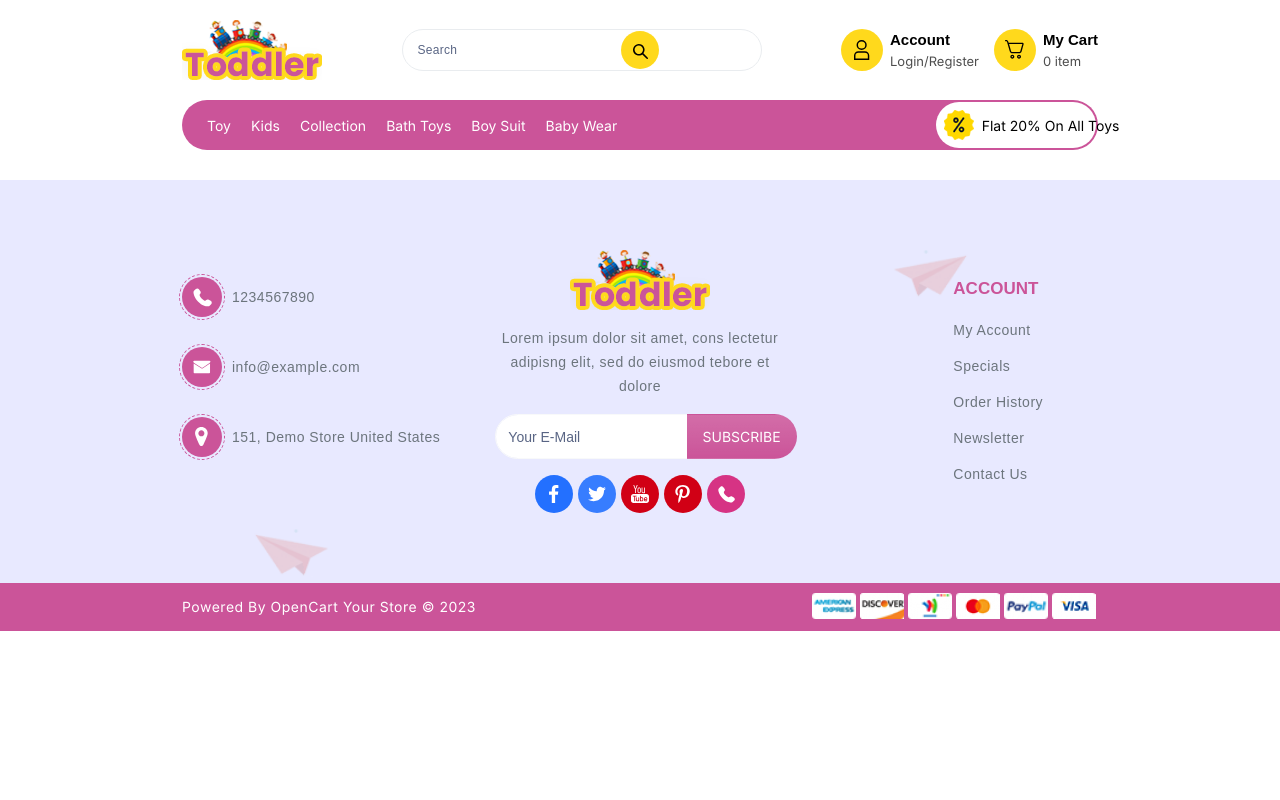
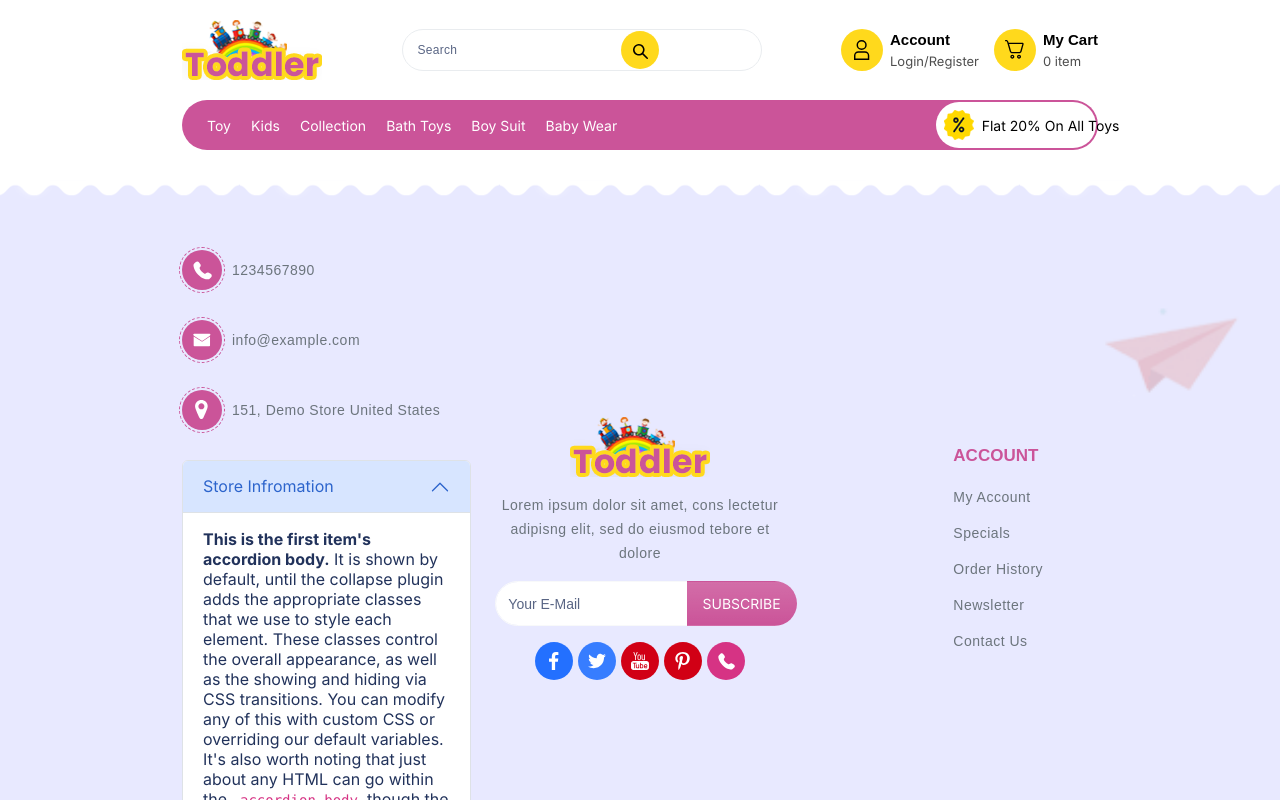
Before and after one commit to jitendrakumar0/store3, a plain HTML site: page pooja.html in a window 1280 px wide. Drawn offline with nearby package versions, Linux system fonts and the light colour scheme.

Commit message:
commit by pooja

```diff
--- a/assets/scss/_footer.scss
+++ b/assets/scss/_footer.scss
@@ -18,6 +18,8 @@
                 width: 100%;
                 background-image: url('../img/bg/footeBgCurve.png');
                 top: 0px;
+                height: 20px;
+                transform: rotate(180deg);
             }
 
             & .footerContainer {
@@ -33,6 +35,7 @@
                                 align-items: center;
                                 margin-bottom: 30px;
                                 & .phoneImg {
+                                    margin-right: 10px;
                                     width: 40px;
                                     height: 40px;
                                     display: flex;
@@ -84,12 +87,43 @@
                                     }
                                 }
                                 & .addressContent {
-                                    padding-left: 10px;
+                                    // padding-left: 10px;
                                     font-size: 14px;
                                     font-family: 'Poppins', sans-serif;
                                     font-weight: 400;
                                     letter-spacing: 0.5px;
                                     color: $gray-600;
+                                }
+                            }
+                        }
+                    }
+
+                    & .footerAddressColapse {
+                        & .accordionCollapse {
+                            & .accordianItem {
+                                & .accordianHeader {
+                                    & .collapseHeading {
+                                        background-color: transparent !important;
+                                        // margin: 0 0 20px 0;
+                                        display: block;
+                                        color: $theme1;
+                                        // padding: 0;
+                                        text-transform: uppercase;
+                                        font-size: 17px;
+                                        font-weight: 600;
+                                        cursor: pointer;
+                                        font-family: 'Poppins', sans-serif;
+                                        &.accordion-button {
+                                            background-color: transparent !important;
+                                            color: $theme1;
+
+                                        }
+                                    }
+                                }
+                                & .accordionCollapse {
+                                    & .accordionBody {
+
+                                    }
                                 }
                             }
                         }
--- a/pooja.html
+++ b/pooja.html
@@ -239,7 +239,7 @@
                     <!-- footer Start -->
                     <footer>
                         <div class="container-fluid footerFluid px-0">
-                            <div class="container footerContainer">
+                            <div class="container-xl footerContainer">
                                 <div class="footerPadding">
                                     <div class="row gy-3 align-items-center">
                                         <div class="col-md-4">
@@ -265,11 +265,27 @@
                                                         <div class="phoneImg">
                                                             <img src="assets/img/svg/location.svg" class="w-100 h-100" alt="">
                                                         </div>
-                                                        <a href="#"  class="addressContent">
+                                                        <a href="mailto:info@example.com"  class="addressContent">
                                                             151, Demo Store United States
                                                         </a>
                                                     </li>
                                                 </ul>
+                                            </div>
+                                            <div class="footerAddressColapse">
+                                                <div class="accordion accordionCollapse" id="accordionExample">
+                                                    <div class="accordion-item accordianItem">
+                                                        <h2 class="accordion-header accordianHeader" id="headingOne">
+                                                        <button class="accordion-button" type="button" data-bs-toggle="collapse" data-bs-target="#collapseOne" aria-expanded="true" aria-controls="collapseOne">
+                                                            Store Infromation
+                                                        </button>
+                                                        </h2>
+                                                        <div id="collapseOne" class="accordion-collapse collapse show accordionCollapse" aria-labelledby="headingOne" data-bs-parent="#accordionExample">
+                                                            <div class="accordion-body accordionBody">
+                                                                <strong>This is the first item's accordion body.</strong> It is shown by default, until the collapse plugin adds the appropriate classes that we use to style each element. These classes control the overall appearance, as well as the showing and hiding via CSS transitions. You can modify any of this with custom CSS or overriding our default variables. It's also worth noting that just about any HTML can go within the <code>.accordion-body</code>, though the transition does limit overflow.
+                                                            </div>
+                                                        </div>
+                                                    </div>
+                                                    </div>
                                             </div>
                                         </div>
                                         <div class="col-md-4">
```
Also changed, not shown: assets/css/style.min.css, 1 other file.
